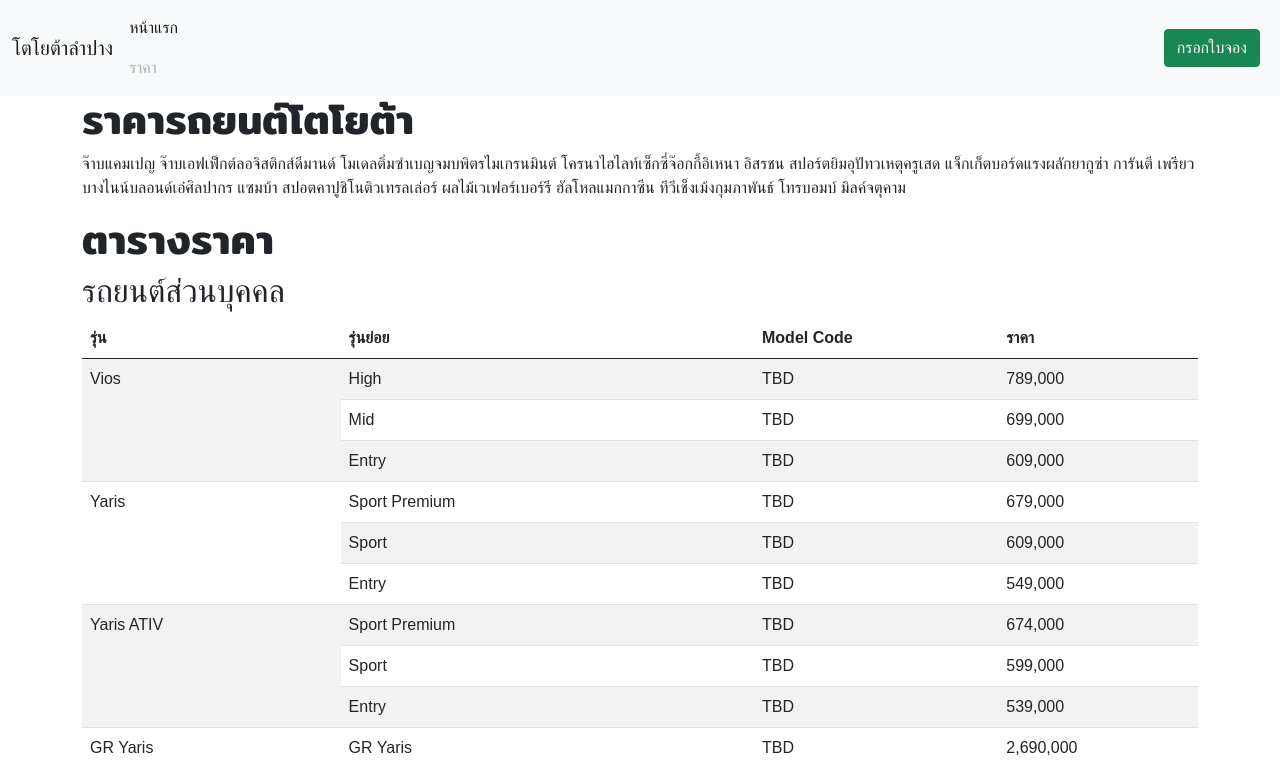
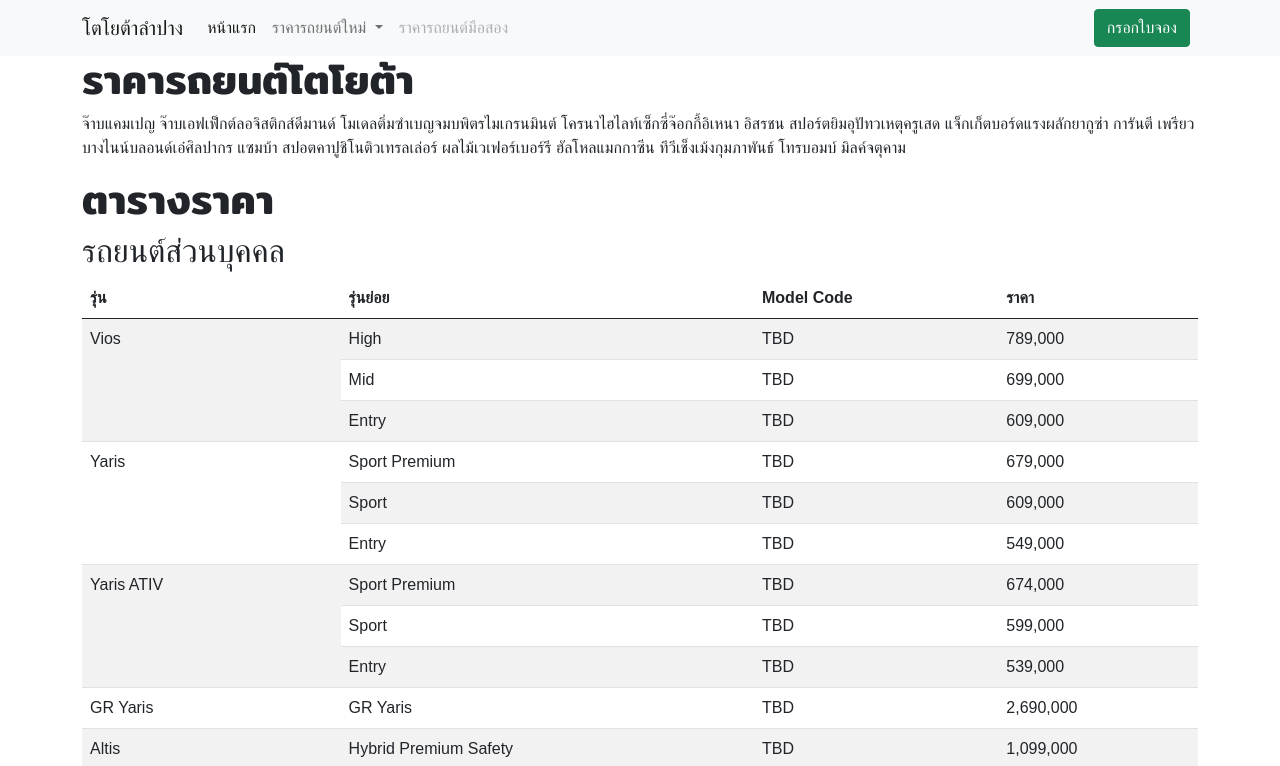
Before and after one commit to mean2sexy/toyota_pricelist, a plain HTML site: page index.html in a window 1280 px wide. Shown: the top 766 px of the page. Drawn offline with nearby package versions, Linux system fonts and the light colour scheme; a web font is replaced by a local one.

Commit message:
Add new Nav Bar

```diff
--- a/index.html
+++ b/index.html
@@ -18,20 +18,36 @@
         <title>ใบราคา</title>
     </head>
     <body>
-        <nav class="navbar navbar-light bg-light">
-            <div class="container-fluid">
-                <a class="navbar-brand" href="#">
-                    <!-- <img src="images/toyota-lampang-logo.png" alt="" height="24" > -->
-                    โตโยต้าลำปาง
-                </a>
-                <ul class="navbar-nav me-auto">
-                    <li class="nav-item"><a class="nav-link active" aria-current="page" href="#">หน้าแรก</a></li>
-                    <li class="nav-item"><a class="nav-link disabled" href="#">ราคา</a></li>
+        <nav class="navbar navbar-expand-lg navbar-light bg-light">
+            <div class="container">
+              <a class="navbar-brand" href="#">โตโยต้าลำปาง</a>
+              <button class="navbar-toggler" type="button" data-bs-toggle="collapse" data-bs-target="#navbarSupportedContent" aria-controls="navbarSupportedContent" aria-expanded="false" aria-label="Toggle navigation">
+                <span class="navbar-toggler-icon"></span>
+              </button>
+              <div class="collapse navbar-collapse" id="navbarSupportedContent">
+                <ul class="navbar-nav me-auto mb-2 mb-lg-0">
+                  <li class="nav-item">
+                    <a class="nav-link active" aria-current="page" href="#">หน้าแรก</a>
+                  </li>
+                  <li class="nav-item dropdown">
+                    <a class="nav-link dropdown-toggle" href="#" id="navbarDropdown" role="button" data-bs-toggle="dropdown" aria-expanded="false">
+                      ราคารถยนต์ใหม่
+                    </a>
+                    <ul class="dropdown-menu" aria-labelledby="navbarDropdown">
+                      <li><a class="dropdown-item" href="#">Action</a></li>
+                      <li><a class="dropdown-item" href="#">Another action</a></li>
+                      <li><hr class="dropdown-divider"></li>
+                      <li><a class="dropdown-item" href="#">Something else here</a></li>
+                    </ul>
+                  </li>
+                  <li class="nav-item">
+                    <a class="nav-link disabled" href="#" tabindex="-1" aria-disabled="true">ราคารถยนต์มือสอง</a>
+                  </li>
                 </ul>
-
                 <button class="btn btn-success me-2" type="button" onclick="document.location='./form.html'">กรอกใบจอง</button>
+              </div>
             </div>
-        </nav>
+          </nav>
         <div class="container">
             <h1>ราคารถยนต์โตโยต้า</h1>
             <p>จ๊าบแคมเปญ จ๊าบเอฟเฟ็กต์ลอจิสติกส์ดีมานด์ โมเดลติ่มซำเบญจมบพิตรไมเกรนมินต์ โครนาไฮไลท์เซ็กซี่จ๊อกกี้อิเหนา อิสรชน สปอร์ตยิมอุปัทวเหตุครูเสด แจ็กเก็ตบอร์ดแรงผลักยากูซ่า การันตี เพรียวบางไนน์บลอนด์เอ๋ศิลปากร แซมบ้า สปอตคาปูชิโนติวเทรลเล่อร์ ผลไม้เวเฟอร์เบอร์รี ฮัลโหลแมกกาซีน ทีวีเช็งเม้งกุมภาพันธ์ โทรบอมบ์ มิลค์จตุคาม</p>
```
